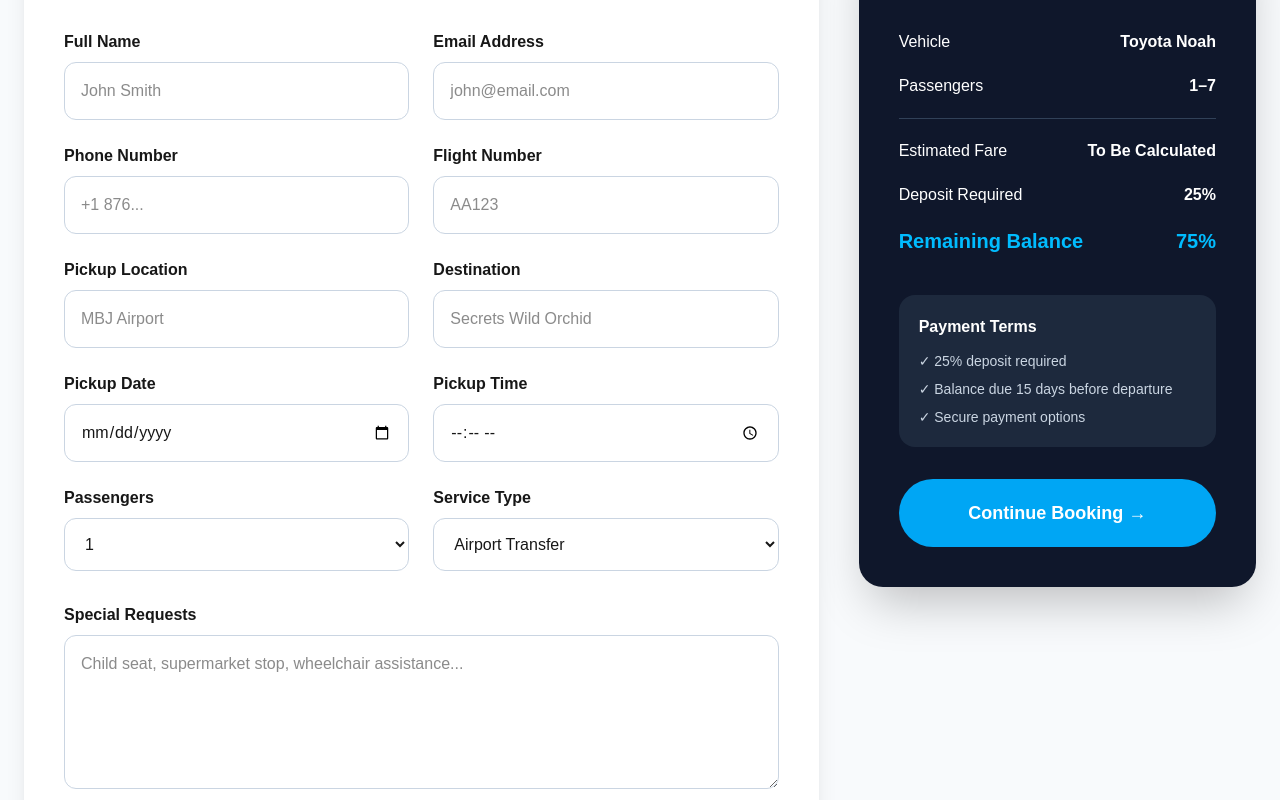
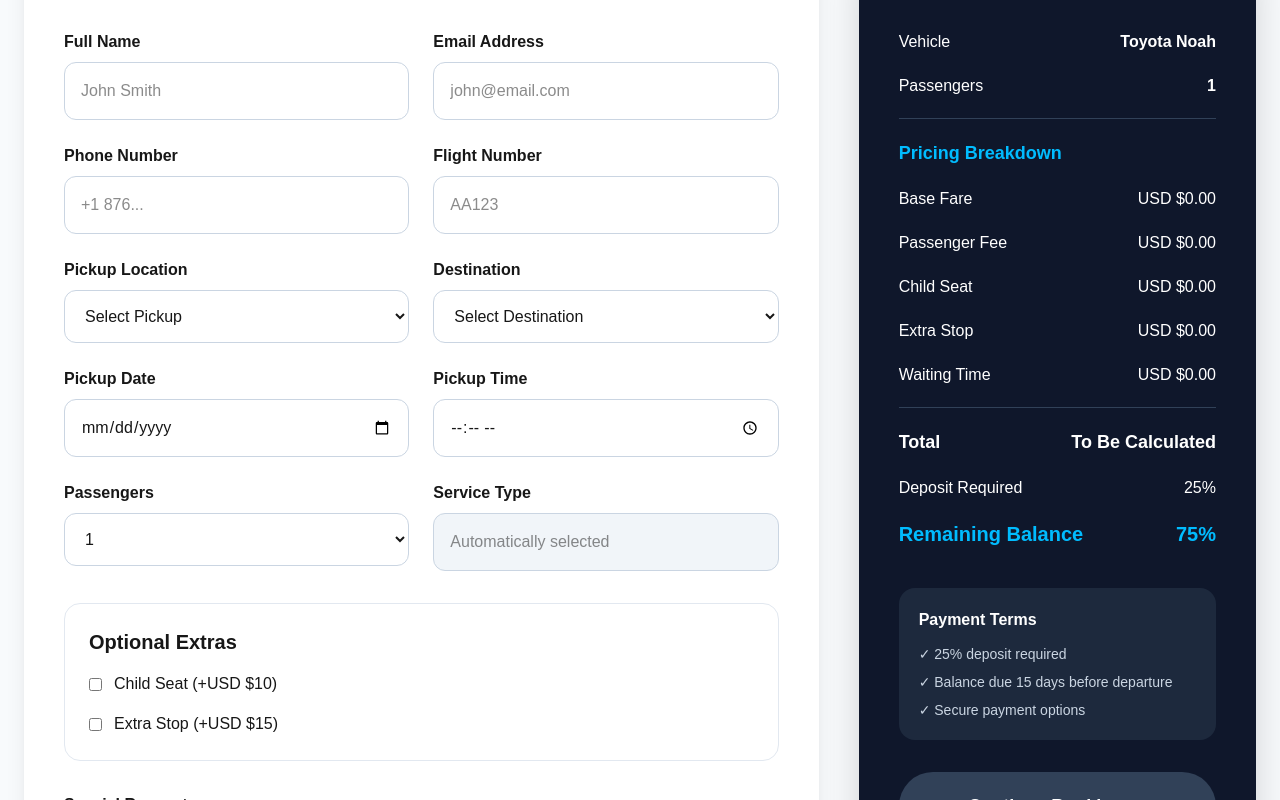
Before and after one commit to taxeservices-tech/sasrey-operations-platform, a Next.js app: page / in a window 1280 px wide. Shown: the part 760-1560 px from the top of the page. Built offline with nearby package versions, Linux system fonts and the light colour scheme.

Commit message:
Add live pricing breakdown to booking summary

```diff
--- a/app/lib/pricing.ts
+++ b/app/lib/pricing.ts
@@ -5,6 +5,39 @@ export interface RoutePricing {
   roundTrip: number;
   additionalPassengerFee: number;
   maxPassengers: number;
+}
+
+export interface BookingPriceInput {
+  pickup: string;
+  destination: string;
+
+  tripType: "One Way" | "Round Trip";
+
+  passengers: number;
+
+  childSeat?: boolean;
+  extraStop?: boolean;
+  waitingTimeHours?: number;
+}
+
+export interface BookingPriceResult {
+  vehicle: string;
+
+  baseFare: number;
+
+  passengerFee: number;
+
+  childSeatFee: number;
+
+  extraStopFee: number;
+
+  waitingTimeFee: number;
+
+  total: number;
+
+  deposit: number;
+
+  balance: number;
 }
 
 export const routes: RoutePricing[] = [
@@ -65,3 +98,70 @@ export const routes: RoutePricing[] = [
     maxPassengers: 7,
   },
 ];
+
+export function calculateBookingPrice(
+  booking: BookingPriceInput
+): BookingPriceResult | null {
+
+  const route = routes.find(
+    (r) =>
+      r.pickup === booking.pickup &&
+      r.destination === booking.destination
+  );
+
+  if (!route) return null;
+
+  const baseFare =
+    booking.tripType === "Round Trip"
+      ? route.roundTrip
+      : route.basePrice;
+
+  const extraPassengers =
+    Math.max(booking.passengers - 1, 0);
+
+  const passengerFee =
+    extraPassengers *
+    route.additionalPassengerFee;
+
+  const childSeatFee =
+    booking.childSeat ? 10 : 0;
+
+  const extraStopFee =
+    booking.extraStop ? 15 : 0;
+
+  const waitingTimeFee =
+    (booking.waitingTimeHours ?? 0) * 20;
+
+  const total =
+    baseFare +
+    passengerFee +
+    childSeatFee +
+    extraStopFee +
+    waitingTimeFee;
+
+  const deposit =
+    Number((total * 0.25).toFixed(2));
+
+  const balance =
+    Number((total * 0.75).toFixed(2));
+
+  return {
+    vehicle: "Toyota Noah",
+
+    baseFare,
+
+    passengerFee,
+
+    childSeatFee,
+
+    extraStopFee,
+
+    waitingTimeFee,
+
+    total,
+
+    deposit,
+
+    balance,
+  };
+}
--- a/components/booking/BookingForm.tsx
+++ b/components/booking/BookingForm.tsx
@@ -1,4 +1,29 @@
+"use client";
+
+import { useMemo } from "react";
+
+import { routes } from "@/app/lib/routes";
+import { useBooking } from "@/context/BookingContext";
+
 export default function BookingForm() {
+  const { booking, updateBooking } = useBooking();
+
+  const pickupLocations = [
+    ...new Set(routes.map((route) => route.pickup)),
+  ];
+
+  const availableDestinations = useMemo(() => {
+    if (!booking.pickup) return [];
+
+    return [
+      ...new Set(
+        routes
+          .filter((route) => route.pickup === booking.pickup)
+          .map((route) => route.destination)
+      ),
+    ];
+  }, [booking.pickup]);
+
   return (
     <div className="rounded-3xl bg-white p-10 shadow-xl">
       <h2 className="mb-8 text-3xl font-black text-slate-900">
@@ -6,6 +31,9 @@ export default function BookingForm() {
       </h2>
 
       <div className="grid gap-6 md:grid-cols-2">
+
+        {/* Full Name */}
+
         <div>
           <label className="mb-2 block font-semibold">
             Full Name
@@ -14,8 +42,16 @@ export default function BookingForm() {
           <input
             className="w-full rounded-xl border border-slate-300 p-4"
             placeholder="John Smith"
+            value={booking.customerName ?? ""}
+            onChange={(e) =>
+              updateBooking({
+                customerName: e.target.value,
+              })
+            }
           />
         </div>
+
+        {/* Email */}
 
         <div>
           <label className="mb-2 block font-semibold">
@@ -26,8 +62,16 @@ export default function BookingForm() {
             type="email"
             className="w-full rounded-xl border border-slate-300 p-4"
             placeholder="john@email.com"
+            value={booking.email ?? ""}
+            onChange={(e) =>
+              updateBooking({
+                email: e.target.value,
+              })
+            }
           />
         </div>
+
+        {/* Phone */}
 
         <div>
           <label className="mb-2 block font-semibold">
@@ -37,8 +81,16 @@ export default function BookingForm() {
           <input
             className="w-full rounded-xl border border-slate-300 p-4"
             placeholder="+1 876..."
+            value={booking.phone ?? ""}
+            onChange={(e) =>
+              updateBooking({
+                phone: e.target.value,
+              })
+            }
           />
         </div>
+
+        {/* Flight */}
 
         <div>
           <label className="mb-2 block font-semibold">
@@ -48,30 +100,82 @@ export default function BookingForm() {
           <input
             className="w-full rounded-xl border border-slate-300 p-4"
             placeholder="AA123"
+            value={booking.flightNumber ?? ""}
+            onChange={(e) =>
+              updateBooking({
+                flightNumber: e.target.value,
+              })
+            }
           />
         </div>
+
+        {/* Pickup */}
 
         <div>
           <label className="mb-2 block font-semibold">
             Pickup Location
           </label>
 
-          <input
+          <select
             className="w-full rounded-xl border border-slate-300 p-4"
-            placeholder="MBJ Airport"
-          />
+            value={booking.pickup ?? ""}
+            onChange={(e) =>
+              updateBooking({
+                pickup: e.target.value,
+                destination: "",
+                service: "",
+              })
+            }
+          >
+            <option value="">Select Pickup</option>
+
+            {pickupLocations.map((pickup) => (
+              <option key={pickup} value={pickup}>
+                {pickup}
+              </option>
+            ))}
+          </select>
         </div>
+
+        {/* Destination */}
 
         <div>
           <label className="mb-2 block font-semibold">
             Destination
           </label>
 
-          <input
+          <select
             className="w-full rounded-xl border border-slate-300 p-4"
-            placeholder="Secrets Wild Orchid"
-          />
+            value={booking.destination ?? ""}
+            onChange={(e) => {
+              const destination = e.target.value;
+
+              const route = routes.find(
+                (r) =>
+                  r.pickup === booking.pickup &&
+                  r.destination === destination
+              );
+
+              updateBooking({
+                destination,
+                service: route?.service ?? "",
+              });
+            }}
+          >
+            <option value="">Select Destination</option>
+
+            {availableDestinations.map((destination) => (
+              <option
+                key={destination}
+                value={destination}
+              >
+                {destination}
+              </option>
+            ))}
+          </select>
         </div>
+
+        {/* Pickup Date */}
 
         <div>
           <label className="mb-2 block font-semibold">
@@ -81,8 +185,16 @@ export default function BookingForm() {
           <input
             type="date"
             className="w-full rounded-xl border border-slate-300 p-4"
+            value={booking.pickupDate ?? ""}
+            onChange={(e) =>
+              updateBooking({
+                pickupDate: e.target.value,
+              })
+            }
           />
         </div>
+
+        {/* Pickup Time */}
 
         <div>
           <label className="mb-2 block font-semibold">
@@ -92,38 +204,95 @@ export default function BookingForm() {
           <input
             type="time"
             className="w-full rounded-xl border border-slate-300 p-4"
+            value={booking.pickupTime ?? ""}
+            onChange={(e) =>
+              updateBooking({
+                pickupTime: e.target.value,
+              })
+            }
           />
         </div>
+
+        {/* Passengers */}
 
         <div>
           <label className="mb-2 block font-semibold">
             Passengers
           </label>
 
-          <select className="w-full rounded-xl border border-slate-300 p-4">
-            <option>1</option>
-            <option>2</option>
-            <option>3</option>
-            <option>4</option>
-            <option>5</option>
-            <option>6</option>
-            <option>7</option>
+          <select
+            className="w-full rounded-xl border border-slate-300 p-4"
+            value={booking.passengers ?? 1}
+            onChange={(e) =>
+              updateBooking({
+                passengers: Number(e.target.value),
+              })
+            }
+          >
+            {[1, 2, 3, 4, 5, 6, 7].map((number) => (
+              <option key={number} value={number}>
+                {number}
+              </option>
+            ))}
           </select>
         </div>
+
+        {/* Service */}
 
         <div>
           <label className="mb-2 block font-semibold">
             Service Type
           </label>
 
-          <select className="w-full rounded-xl border border-slate-300 p-4">
-            <option>Airport Transfer</option>
-            <option>Round Trip</option>
-            <option>Private Tour</option>
-            <option>Cruise Transfer</option>
-          </select>
+          <input
+            readOnly
+            className="w-full rounded-xl border border-slate-300 bg-slate-100 p-4"
+            value={booking.service ?? ""}
+            placeholder="Automatically selected"
+          />
+        </div>
+
+      </div>
+
+      {/* Optional Extras */}
+
+      <div className="mt-8 rounded-2xl border border-slate-200 p-6">
+        <h3 className="mb-4 text-xl font-bold">
+          Optional Extras
+        </h3>
+
+        <div className="space-y-4">
+
+          <label className="flex items-center gap-3">
+            <input
+              type="checkbox"
+              checked={booking.childSeat ?? false}
+              onChange={(e) =>
+                updateBooking({
+                  childSeat: e.target.checked,
+                })
+              }
+            />
+            <span>Child Seat (+USD $10)</span>
+          </label>
+
+          <label className="flex items-center gap-3">
+            <input
+              type="checkbox"
+              checked={booking.extraStop ?? false}
+              onChange={(e) =>
+                updateBooking({
+                  extraStop: e.target.checked,
+                })
+              }
+            />
+            <span>Extra Stop (+USD $15)</span>
+          </label>
+
         </div>
       </div>
+
+      {/* Special Requests */}
 
       <div className="mt-8">
         <label className="mb-2 block font-semibold">
@@ -133,9 +302,16 @@ export default function BookingForm() {
         <textarea
           rows={5}
           className="w-full rounded-xl border border-slate-300 p-4"
-          placeholder="Child seat, supermarket stop, wheelchair assistance..."
+          placeholder="Child seat position, supermarket stop, wheelchair assistance..."
+          value={booking.specialRequests ?? ""}
+          onChange={(e) =>
+            updateBooking({
+              specialRequests: e.target.value,
+            })
+          }
         />
       </div>
+
     </div>
   );
 }
--- a/components/booking/BookingSummary.tsx
+++ b/components/booking/BookingSummary.tsx
@@ -1,7 +1,31 @@
+"use client";
+
+import { useMemo } from "react";
+
+import { calculateBookingPrice } from "@/app/lib/pricing";
+import { useBooking } from "@/context/BookingContext";
+
 export default function BookingSummary() {
+  const { booking } = useBooking();
+
+  const quote = useMemo(() => {
+    if (!booking.pickup || !booking.destination) {
+      return null;
+    }
+
+    return calculateBookingPrice({
+      pickup: booking.pickup,
+      destination: booking.destination,
+      tripType: booking.tripType ?? "One Way",
+      passengers: booking.passengers ?? 1,
+      childSeat: booking.childSeat,
+      extraStop: booking.extraStop,
+      waitingTimeHours: booking.waitingTimeHours ?? 0,
+    });
+  }, [booking]);
+
   return (
     <aside className="sticky top-8 h-fit rounded-3xl bg-slate-900 p-10 text-white shadow-2xl">
-
       <h2 className="text-3xl font-black">
         Booking Summary
       </h2>
@@ -10,35 +34,111 @@ export default function BookingSummary() {
 
         <div className="flex justify-between">
           <span>Vehicle</span>
-          <strong>Toyota Noah</strong>
+
+          <strong>
+            {quote?.vehicle ?? "Toyota Noah"}
+          </strong>
         </div>
 
         <div className="flex justify-between">
           <span>Passengers</span>
-          <strong>1–7</strong>
+
+          <strong>
+            {booking.passengers ?? 1}
+          </strong>
         </div>
 
         <hr className="border-slate-700" />
 
+        <h3 className="text-lg font-bold text-sky-400">
+          Pricing Breakdown
+        </h3>
+
         <div className="flex justify-between">
-          <span>Estimated Fare</span>
-          <strong>To Be Calculated</strong>
+          <span>Base Fare</span>
+
+          <span>
+            {quote
+              ? `USD $${quote.baseFare.toFixed(2)}`
+              : "USD $0.00"}
+          </span>
+        </div>
+
+        <div className="flex justify-between">
+          <span>Passenger Fee</span>
+
+          <span>
+            {quote
+              ? `USD $${quote.passengerFee.toFixed(2)}`
+              : "USD $0.00"}
+          </span>
+        </div>
+
+        <div className="flex justify-between">
+          <span>Child Seat</span>
+
+          <span>
+            {quote
+              ? `USD $${quote.childSeatFee.toFixed(2)}`
+              : "USD $0.00"}
+          </span>
+        </div>
+
+        <div className="flex justify-between">
+          <span>Extra Stop</span>
+
+          <span>
+            {quote
+              ? `USD $${quote.extraStopFee.toFixed(2)}`
+              : "USD $0.00"}
+          </span>
+        </div>
+
+        <div className="flex justify-between">
+          <span>Waiting Time</span>
+
+          <span>
+            {quote
+              ? `USD $${quote.waitingTimeFee.toFixed(2)}`
+              : "USD $0.00"}
+          </span>
+        </div>
+
+        <hr className="border-slate-700" />
+
+        <div className="flex justify-between text-lg font-bold">
+          <span>Total</span>
+
+          <span>
+            {quote
+              ? `USD $${quote.total.toFixed(2)}`
+              : "To Be Calculated"}
+          </span>
         </div>
 
         <div className="flex justify-between">
           <span>Deposit Required</span>
-          <strong>25%</strong>
+
+          <span>
+            {quote
+              ? `USD $${quote.deposit.toFixed(2)}`
+              : "25%"}
+          </span>
         </div>
 
         <div className="flex justify-between text-xl font-bold text-sky-400">
           <span>Remaining Balance</span>
-          <span>75%</span>
+
+          <span>
+            {quote
+              ? `USD $${quote.balance.toFixed(2)}`
+              : "75%"}
+          </span>
         </div>
 
       </div>
 
       <div className="mt-10 rounded-2xl bg-slate-800 p-5">
-
         <h3 className="font-bold">
           Payment Terms
         </h3>
@@ -48,13 +148,14 @@ export default function BookingSummary() {
           <li>✓ Balance due 15 days before departure</li>
           <li>✓ Secure payment options</li>
         </ul>
-
       </div>
 
-      <button className="mt-8 w-full rounded-full bg-sky-500 py-5 text-lg font-bold transition hover:bg-sky-600">
+      <button
+        disabled={!quote}
+        className="mt-8 w-full rounded-full bg-sky-500 py-5 text-lg font-bold transition hover:bg-sky-600 disabled:cursor-not-allowed disabled:bg-slate-700"
+      >
         Continue Booking →
       </button>
-
     </aside>
   );
 }
--- a/context/BookingContext.tsx
+++ b/context/BookingContext.tsx
@@ -7,55 +7,48 @@ import {
   type ReactNode,
 } from "react";
 
-import type { Booking } from "../types/booking";
+import type { Booking } from "@/types/booking";
 
 interface BookingContextType {
-  booking: Booking | null;
+  booking: Partial<Booking>;
 
-  setBooking: (booking: Booking) => void;
+  updateBooking: (
+    values: Partial<Booking>
+  ) => void;
 
-  updateBooking: (updates: Partial<Booking>) => void;
-
-  clearBooking: () => void;
+  resetBooking: () => void;
 }
 
-const BookingContext = createContext<BookingContextType | undefined>(
-  undefined
-);
+const BookingContext =
+  createContext<BookingContextType | null>(null);
 
 export function BookingProvider({
   children,
 }: {
   children: ReactNode;
 }) {
-  const [booking, setBookingState] = useState<Booking | null>(null);
+  const [booking, setBooking] =
+    useState<Partial<Booking>>({});
 
-  function setBooking(booking: Booking) {
-    setBookingState(booking);
+  function updateBooking(
+    values: Partial<Booking>
+  ) {
+    setBooking((previous) => ({
+      ...previous,
+      ...values,
+    }));
   }
 
-  function updateBooking(updates: Partial<Booking>) {
-    setBookingState((current) => {
-      if (!current) return updates as Booking;
-
-      return {
-        ...current,
-        ...updates,
-      };
-    });
-  }
-
-  function clearBooking() {
-    setBookingState(null);
+  function resetBooking() {
+    setBooking({});
   }
 
   return (
     <BookingContext.Provider
       value={{
         booking,
-        setBooking,
         updateBooking,
-        clearBooking,
+        resetBooking,
       }}
     >
       {children}
@@ -68,7 +61,7 @@ export function useBooking() {
 
   if (!context) {
     throw new Error(
-      "useBooking must be used within a BookingProvider"
+      "useBooking must be used inside BookingProvider"
     );
   }
 
```
